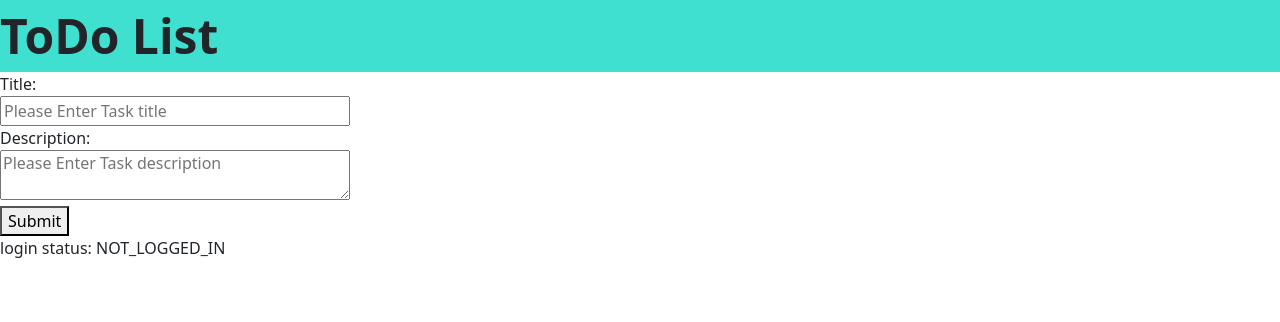
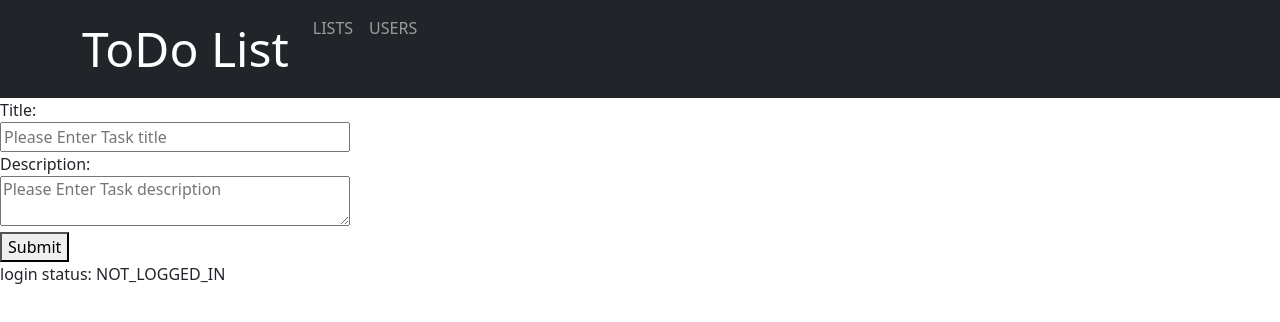
Before and after one commit to vivek-114/basic-app, a React (Create React App) app in the folder trail_app/: page /dashboard in a window 1280 px wide. Shown: the top 322 px of the page. Built offline with nearby package versions, Linux system fonts and the light colour scheme.

Commit message:
Adding existing user details to navbar.

```diff
--- a/trail_app/src/App.js
+++ b/trail_app/src/App.js
@@ -7,6 +7,7 @@ import { useState } from 'react';
 import "../node_modules/bootstrap/dist/css/bootstrap.min.css";
 // import DynamicTable from './component/DynamicTable';
 import ListData from './component/ListData';
+import User from './component/Users'
 
 function App() {
   // this.handleSuccessfulRegistration = this.handleSuccessfulRegistration.bind(this);
@@ -51,6 +52,7 @@ function App() {
             path = "/lists"
             element = {<ListData />}>
           </Route>
+          <Route path="/users" element = {<User />} ></Route>
         </Routes>
       </BrowserRouter>
     </div>
--- a/trail_app/src/component/List.js
+++ b/trail_app/src/component/List.js
@@ -3,9 +3,9 @@ import './List.css'
 import axios from 'axios';
 import { useState } from "react";
 import { useLocation } from 'react-router-dom';
+import TodolistNavbar from "./TodolistNavbar";
 
 function List(props) {
-    debugger;
     const location = useLocation();
     const [inputsData, setInputsData] = useState({title: "",
         description: ""
@@ -57,7 +57,8 @@ function List(props) {
 
     return(
         <form onSubmit={formSubmit}>
-            <header> ToDo List </header>
+            {/* <header> ToDo List </header> */}
+            <TodolistNavbar />
             <label>Title:</label>
             <br></br>
             <input
--- a/trail_app/src/component/TodolistNavbar.js
+++ b/trail_app/src/component/TodolistNavbar.js
@@ -10,10 +10,10 @@ function TodolistNavbar (){
             <Navbar bg="dark" variant="dark">
                 <Container>
                     <Nav className="me-auto">
-                        <Navbar.Brand href="#home">ToDo List</Navbar.Brand>
+                        <Navbar.Brand href="/dashboard">ToDo List</Navbar.Brand>
                         <Nav.Link href="/lists">LISTS</Nav.Link>
-                        <Nav.Link href="#users">Users</Nav.Link>
-                        <Nav.Link href="#pricing">Pricing</Nav.Link>
+                        <Nav.Link href="/users">USERS</Nav.Link>
+                        {/* <Nav.Link href="#pricing">Pricing</Nav.Link> */}
                     </Nav>
                 </Container>
             </Navbar>
--- /dev/null
+++ b/trail_app/src/component/Users.js
@@ -0,0 +1,28 @@
+import React from "react";
+import axios from "axios";
+import { useState, useMemo } from "react";
+import DynamicTable from "./DynamicTable";
+
+function User(props){
+    const [createdUserData, setCreatedUserData] = useState([{}]);
+
+    useMemo(() => {
+        axios.get("http://localhost:3001/users", {withCredentials: true})
+        .then((response)=> {
+            if (response.data.length !== 0){
+                setCreatedUserData(response.data);
+            }
+        })
+        .catch(error => {
+            console.log("error is", error);
+        });
+    }, []);
+
+    return(
+        <div>
+            <DynamicTable Tabledata = {createdUserData} />
+        </div>
+    );
+}
+
+export default User;
```
